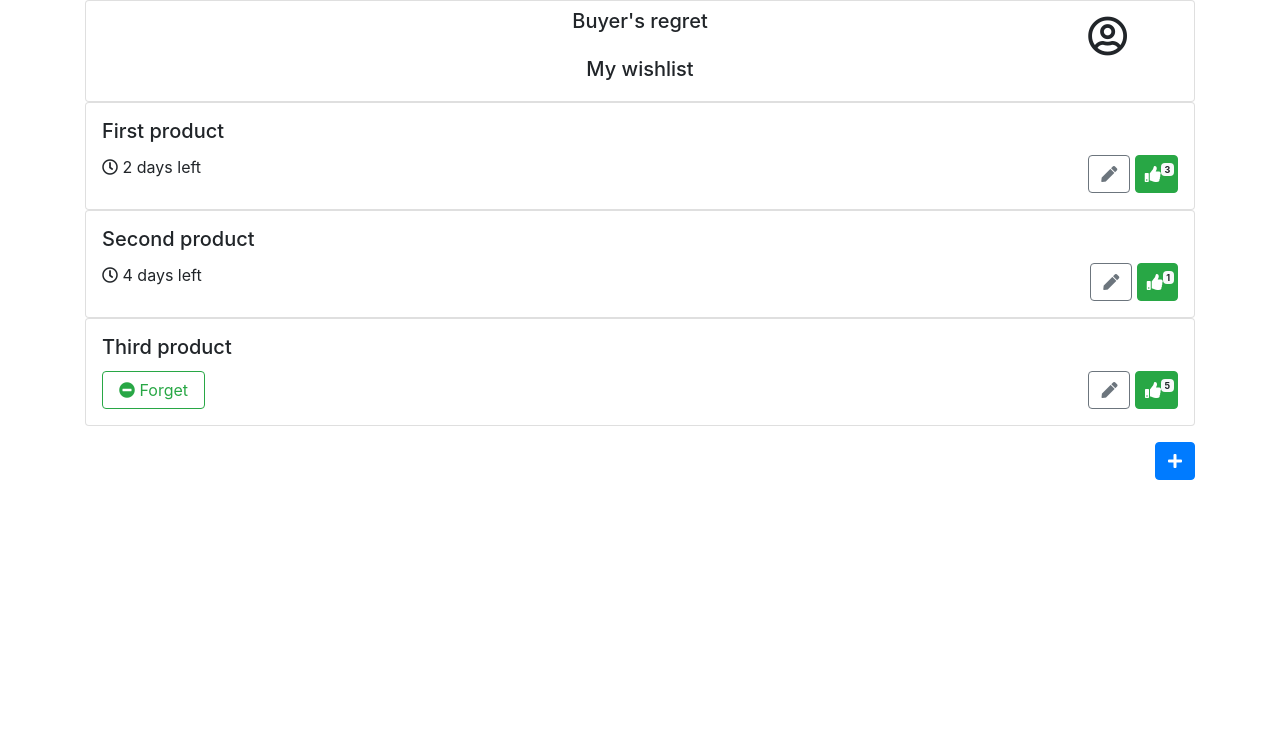
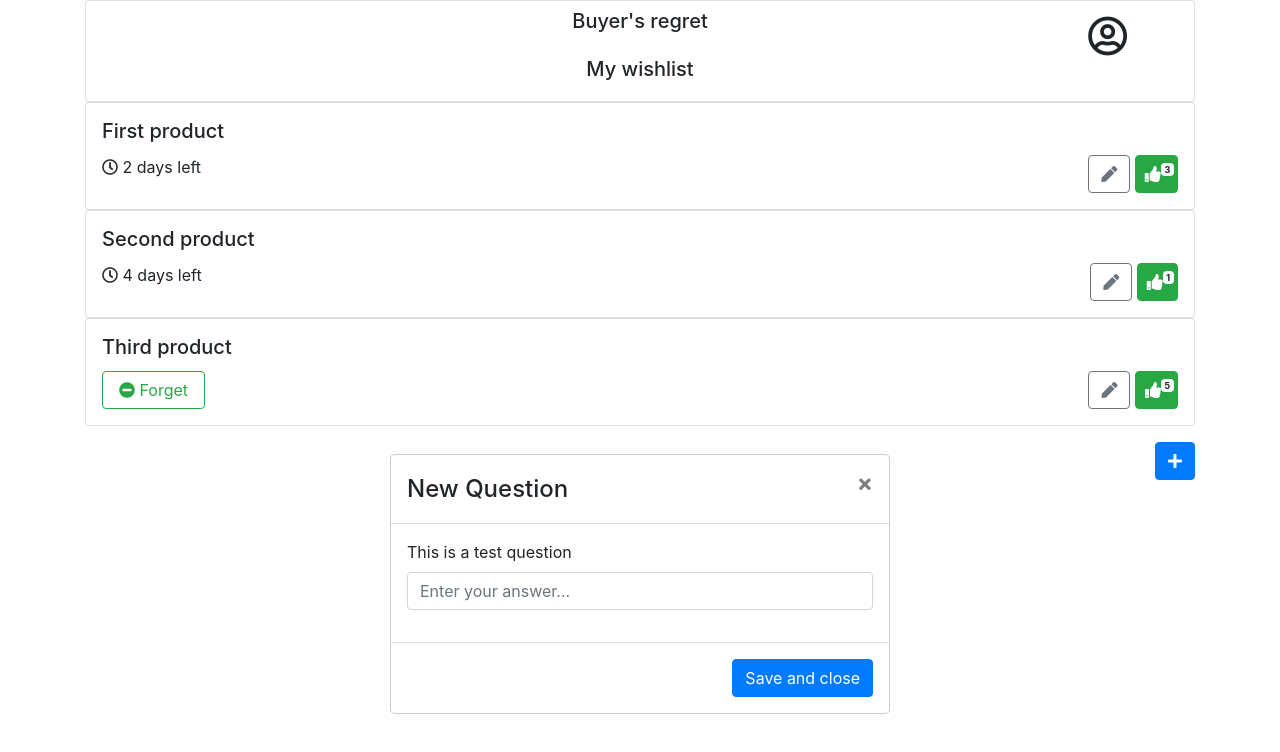
Before and after one commit to agiledev3/buyers-remorse-app, a React (Create React App) app: page / in a window 1280 px wide. Shown: the top 752 px of the page. Built offline with nearby package versions, Linux system fonts and the light colour scheme.

Commit message:
Adds static question modal

```diff
--- /dev/null
+++ b/src/Components/Home/NewQuestionModal.js
@@ -0,0 +1,28 @@
+import React from 'react'
+import { Modal, Form, Button } from 'react-bootstrap'
+
+const NewQuestionModal = props => {
+
+  return (
+    <Modal.Dialog>
+      <Modal.Header closeButton>
+        <Modal.Title>New Question</Modal.Title>
+      </Modal.Header>
+
+      <Modal.Body>
+        <Form>
+          <Form.Group controlId="formQuestion">
+            <Form.Label>{props.question}</Form.Label>
+            <Form.Control type="text" placeholder="Enter your answer..." />
+          </Form.Group>
+        </Form>
+      </Modal.Body>
+
+      <Modal.Footer>
+        <Button variant="primary" onClick={props.onSaveClick}>Save and close</Button>
+      </Modal.Footer>
+    </Modal.Dialog>
+  )
+}
+
+export default NewQuestionModal;
--- a/src/Components/Home/index.js
+++ b/src/Components/Home/index.js
@@ -1,9 +1,16 @@
 import React from "react";
-import ProductList from './ProductList'
+import ProductList from "./ProductList";
+import NewQuestionModal from "./NewQuestionModal.js";
 
 const Home = (props) => {
   return (
-    <ProductList allProducts={props.allProducts} changePage={props.changePage}/>
+    <React.Fragment>
+      <ProductList
+        allProducts={props.allProducts}
+        changePage={props.changePage}
+      />
+      <NewQuestionModal question="This is a test question" />
+    </React.Fragment>
   );
 };
 
```
Also changed, not shown: 1 other file (tests, documents, lock files or other folders).
